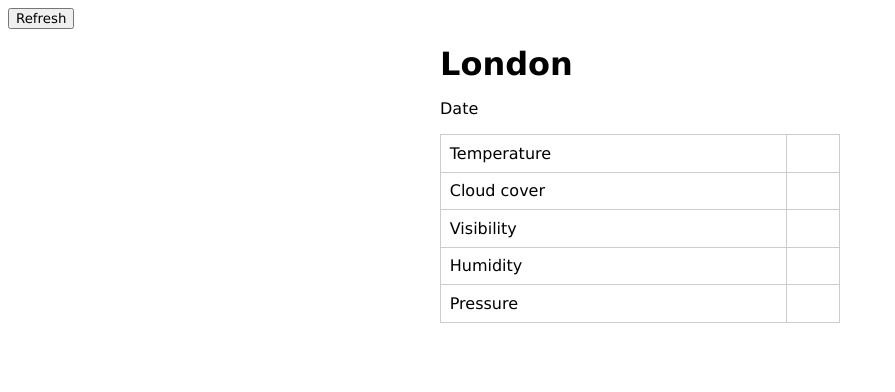
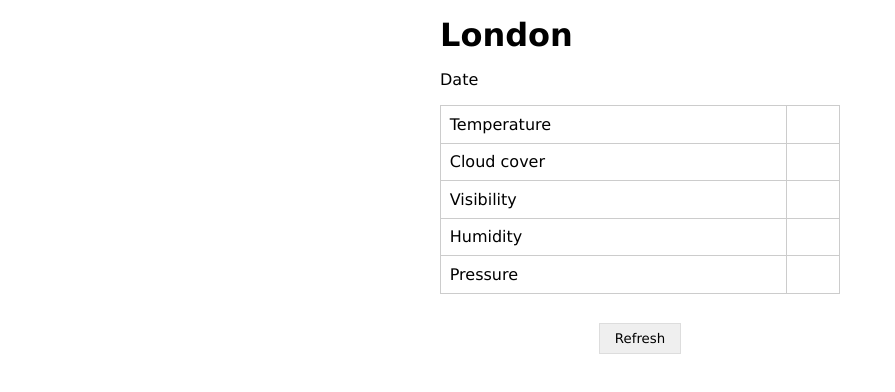
Before and after one commit to All-the-good-names-were-taken/weather, a plain HTML site: page index.html in a window 1280 px wide. Both pictures are taken after a click on the button "Refresh". Shown: the whole page, without its empty margins (0-895 px from the left). Drawn offline with Linux system fonts and the light colour scheme; no server answers.

Commit message:
Move the ‘refresh’ button and add some minimal styling. Populate the table as soon as the page is loaded.

```diff
--- a/index.html
+++ b/index.html
@@ -5,8 +5,6 @@
 </head>
 
 <body>
-
-  <button id="go-button">Refresh</button>
 
   <div class='content'>
 
@@ -58,6 +56,8 @@
     </table>
   </div>
 
+  <button id="go-button">Refresh</button>
+
   <script src="script/weather.js"></script>
 
 </body>
--- a/script/weather.js
+++ b/script/weather.js
@@ -78,4 +78,6 @@
   document.getElementById( 'go-button' )
     .addEventListener( 'click', getData );
 
+  getData();
+
 } )()
--- a/styles/main.css
+++ b/styles/main.css
@@ -29,3 +29,23 @@ td {
   padding: 1ex;
   border: 1px solid #ccc;
 }
+
+#go-button {
+  border: 1px solid #ddd;
+  border-radius: 0;
+  margin: 4ex auto;
+  padding: 1ex 2ex;
+  display: block;
+}
+
+#go-button:hover {
+  background-color: #eee;
+}
+
+#go-button:active {
+  background-color: #ccc;
+}
+
+#go-button:focus {
+  outline: 0;
+}
```
